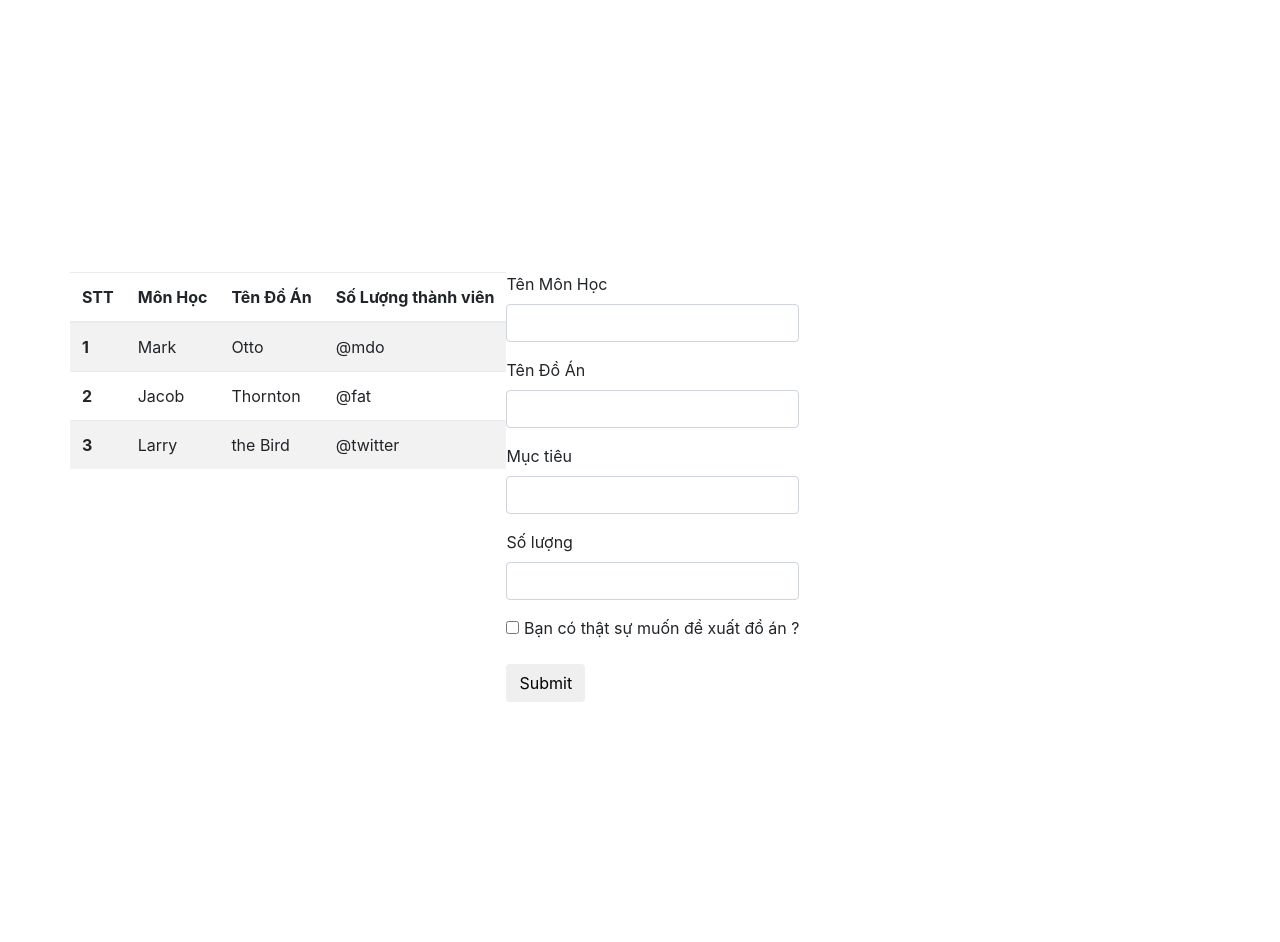
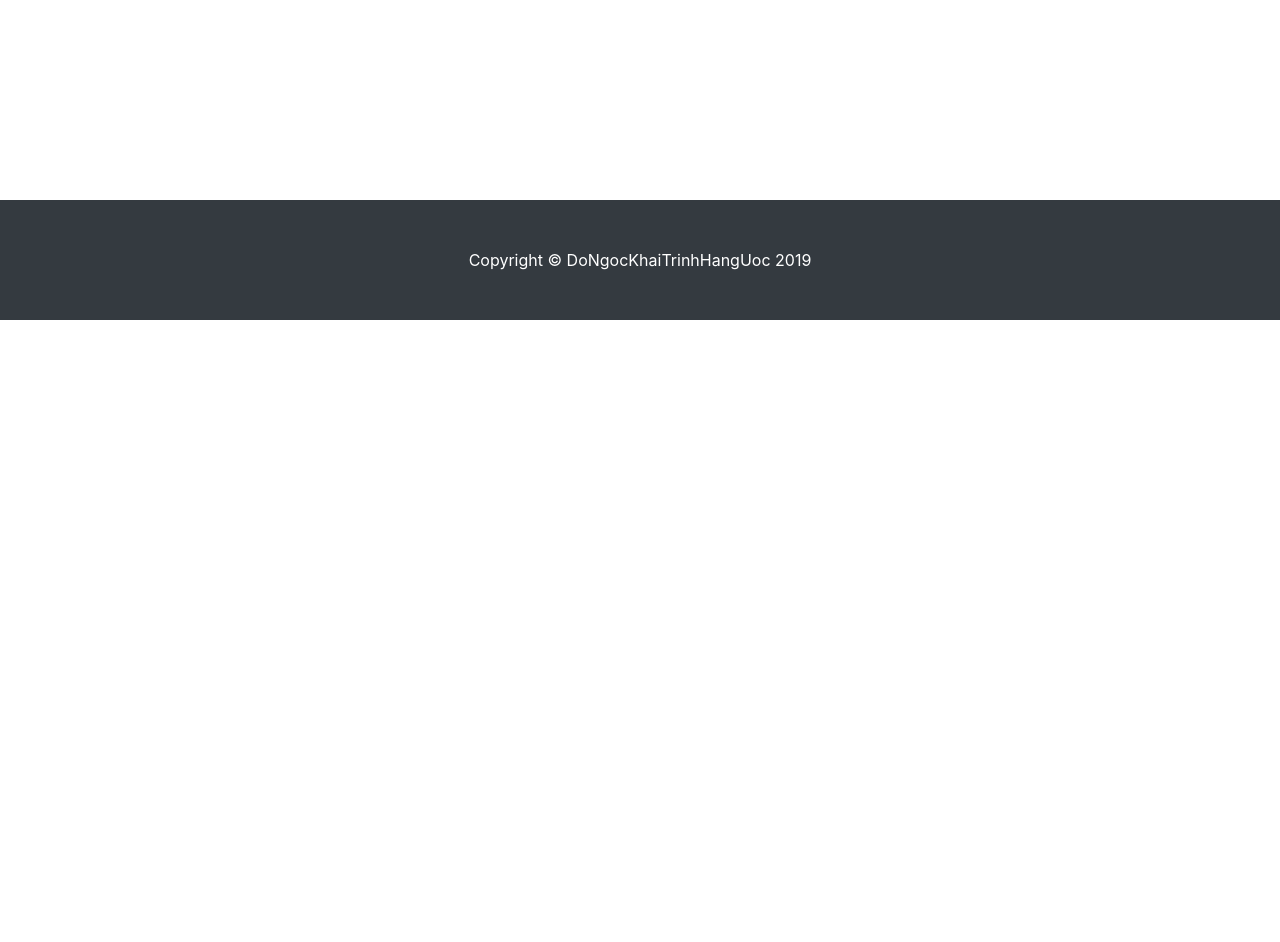
Before and after one commit to batisuoc/ThesisManagement, a PHP site: page /views/student.php?p=1 in a window 1280 px wide. Shown: the part 564-1506 px from the top of the page. After the commit the page ends 884 px from the top, so only its background shows below. Run offline with PHP 8.4, Linux system fonts and the light colour scheme; the visitor is signed in with stand-in values (Sample User, id 1).

Commit message:
Update student template and links

```diff
--- a/views/student.php
+++ b/views/student.php
@@ -1,5 +1,7 @@
 <?php
 session_start();
+$p = $_GET['p'];
+
 if(empty($_SESSION))
 {
   header("location: index.php");
@@ -60,7 +62,7 @@ if(empty($_SESSION))
         <h1 class="my-4">Sinh Viên</h1>
         <div class="list-group">
           <a href="#" class="list-group-item">Thông Tin Sinh Viên</a>
-          <a href="#" class="list-group-item" onclick="document.getElementById('carouselExampleIndicators').innerHTML=document.getElementById('listMonHoc').innerHTML;">Danh Sách Môn Học</a>
+          <a href="?p=listDSMonHoc" class="list-group-item">Danh Sách Môn Học</a>
         </div>
 
       </div>
@@ -68,144 +70,32 @@ if(empty($_SESSION))
 
       <!-- .col-lg-9 -->
       <div class="col-lg-9">
-        <div id="carouselExampleIndicators" class="carousel slide my-4" data-ride="carousel">
-          <ol class="carousel-indicators">
-            <li data-target="#carouselExampleIndicators" data-slide-to="0" class="active"></li>
-            <li data-target="#carouselExampleIndicators" data-slide-to="1"></li>
-            <li data-target="#carouselExampleIndicators" data-slide-to="2"></li>
-          </ol>
-          <div class="carousel-inner" role="listbox">
-            <div class="carousel-item active">
-              <img class="d-block img-fluid" src="../images/hinh5.png" style=" width : 900px;
-              height:350px;" alt="First slide">
-            </div>
-            <div class="carousel-item">
-              <img class="d-block img-fluid" src="../images/hinh7.png" style=" width : 900px;
-              height:350px;" alt="Second slide">
-            </div>
-            <div class="carousel-item">
-              <img class="d-block img-fluid" src="../images/hinh3.png" style=" width : 900px;
-              height:350px;" alt="Third slide">
-            </div>
-          </div>
-          <a class="carousel-control-prev" href="#carouselExampleIndicators" role="button" data-slide="prev">
-            <span class="carousel-control-prev-icon" aria-hidden="true"></span>
-            <span class="sr-only">Previous</span>
-          </a>
-          <a class="carousel-control-next" href="#carouselExampleIndicators" role="button" data-slide="next">
-            <span class="carousel-control-next-icon" aria-hidden="true"></span>
-            <span class="sr-only">Next</span>
-          </a>
-        </div>
+        <?php
+
+        switch ($p) {
+          case 'listDSMonHoc':
+            require 'student/listSubject.php';
+            break;
+          case 'menuMonHoc':
+            require 'student/subjectOption.php';
+            break;
+          case 'dexuatDoAn':
+            require 'student/subjectProposeForm.php';
+            break;
+          case 'dangkiDoAn':
+            require 'student/regisProject.php';
+            break;
+          case 'dsDoAnDK':
+            require 'student/listRegisteredProject.php';
+            break;
+          default:
+            require 'student/dashboard.php';
+            break;
+        }
+
+        ?>
       </div>
-      <!-- /.col-lg-9 -->
-
-      <!-- List mon hoc -->
-      <div id="listMonHoc" class="container" style="visibility:hidden;">
-        <div class="row">
-          <!-- card -->
-          <div class="col-md-4" id="container1">
-            <div class="write">
-              <a href="#" onclick="document.getElementById('carouselExampleIndicators').innerHTML=document.getElementById('optionMonHoc').innerHTML;">
-                <img src="../images/hinh1.png" class="topdev">
-                <p class="write-text">Môn Học</p>
-              </a>
-            </div>
-          </div>
-          <!-- card -->
-        </div>
-      </div>
-      <!-- / List mon hoc -->
-
-      <!-- Option mon hoc -->
-      <div class="container" id="optionMonHoc" style="visibility:hidden;">
-        <div class="row">
-          <div class="col-md-4" id="container1">
-            <div class = "write">
-              <a href="Luachon.php"><img src="../images/hinh1.png" class="topdev" >
-                <p class = "write-text">Đăng Ký Đồ Án</p>
-              </a>
-            </div>
-          </div>
-          <div class="col-md-4" id="container1">
-            <div class="write">
-              <a href="#" onclick="document.getElementById('carouselExampleIndicators').innerHTML=document.getElementById('DoAnDaDangKi').innerHTML;"><img src="../images/hinh1.png" class="topdev" >
-                <p class = "write-text">Xem Danh Sách Đồ Án Đã Đăng Ký</p>
-              </a>
-            </div>
-          </div>
-          <div class="col-md-4" id="container1">
-            <div class = "write">
-              <a href="#" onclick="document.getElementById('carouselExampleIndicators').innerHTML=document.getElementById('formDeXuat').innerHTML;"><img src="../images/hinh1.png"class = "topdev" >
-                <p class = "write-text">Đề xuất đồ án</p>
-              </a>
-            </div>
-          </div>
-        </div>
-      </div>
-      <!-- / Option mon hoc -->
-
-      <!-- Danh sach do an da dang ki -->
-      <div id="DoAnDaDangKi">
-        <table class="table table-striped">
-          <thead>
-            <tr>
-              <th scope="col">STT</th>
-              <th scope="col">Môn Học</th>
-              <th scope="col">Tên Đồ Án</th>
-              <th scope="col">Số Lượng thành viên</th>
-            </tr>
-          </thead>
-          <tbody>
-            <tr>
-              <th scope="row">1</th>
-              <td>Mark</td>
-              <td>Otto</td>
-              <td>@mdo</td>
-            </tr>
-            <tr>
-              <th scope="row">2</th>
-              <td>Jacob</td>
-              <td>Thornton</td>
-              <td>@fat</td>
-            </tr>
-            <tr>
-              <th scope="row">3</th>
-              <td>Larry</td>
-              <td>the Bird</td>
-              <td>@twitter</td>
-            </tr>
-          </tbody>
-        </table>
-      </div>
-      <!-- / Danh sach do an da dang ki -->
-
-      <!-- Form de xuat do an -->
-      <div id="formDeXuat">
-        <form action="/action_page.php">
-          <div class="form-group">
-            <label for="subject">Tên Môn Học</label>
-            <input type="subject" class="form-control" id="subject">
-          </div>
-          <div class="form-group">
-            <label for="name">Tên Đồ Án</label>
-            <input type="name" class="form-control" id="name">
-          </div>
-          <div class="form-group">
-            <label for="goal">Mục tiêu</label>
-            <input type="goal" class="form-control" id="goal">
-          </div>
-          <div class="form-group">
-            <label for="number">Số lượng</label>
-            <input type="number" class="form-control" id="number">
-          </div>
-          <div class="form-group">
-            <label><input type="checkbox"> Bạn có thật sự muốn đề xuất đồ án ?</label>
-          </div>
-          <button type="submit" class="btn btn-default">Submit</button>
-        </form>
-      </div>
-      <!-- Form de xuat do an -->
+      <!-- / .col-lg-9 -->
     </div>
     <!-- /.row -->
   </div>
```
Also changed, not shown: others/DangKy.php (deleted, +0 -36 lines), others/DanhSach.php (deleted, +0 -82 lines), others/Dexuat.php (deleted, +0 -24 lines), others/LuaChon.php (deleted, +0 -28 lines), others/MonHoc.php (deleted, +0 -28 lines), views/student/dashboard.php (added, +29 -0 lines), views/student/listRegisteredProject.php (added, +32 -0 lines), views/student/listSubject.php (+14 -0 lines), views/student/regisProject.php (added, +35 -0 lines), views/student/subjectOption.php (added, +25 -0 lines), views/student/subjectProposeForm.php (added, +24 -0 lines).
